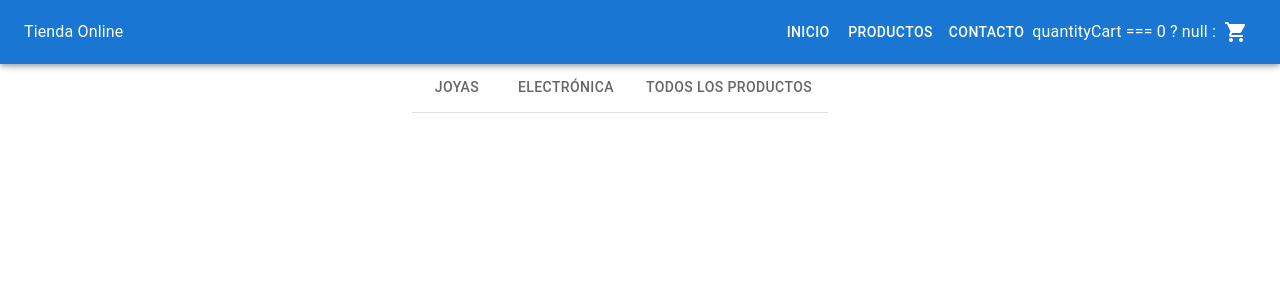
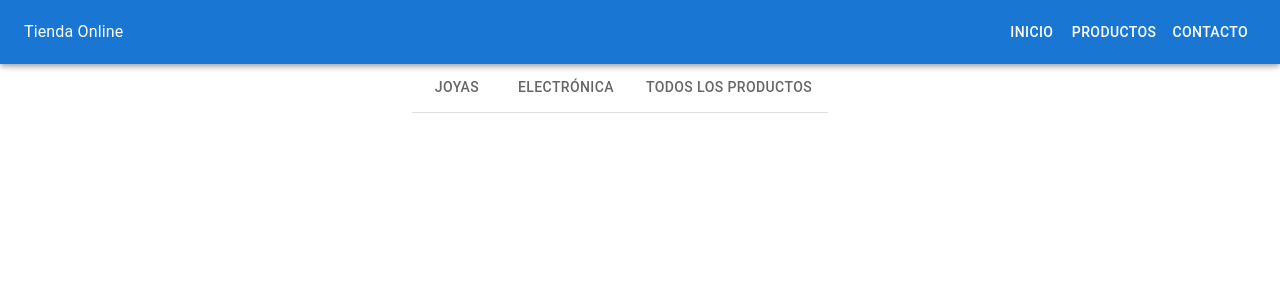
Before and after one commit to mbelenalvarez/reactAlvarezBelen, a React (Create React App) app in the folder react-alvarez-belen/: page /products in a window 1280 px wide. Shown: the top 300 px of the page. Built offline with nearby package versions, Linux system fonts and the light colour scheme.

Commit message:
arreglando

```diff
--- a/react-alvarez-belen/src/App.js
+++ b/react-alvarez-belen/src/App.js
@@ -3,10 +3,10 @@ import { BrowserRouter, Route, Routes } from 'react-router-dom';
 import Navbar from './components/Navbar';
 import CartWidget from './components/CartWidget';
 import Cart from './components/Cart';
-import Checkout from './components/Checkout';
 import ItemListContainer from './components/ItemListContainer';
 import ItemDetailContainer from './components/ItemDetailContainer';
 import ContextProvider from './context/AppContext';
+import Checkout from './components/checkout';
 
 
 function App() {
--- a/react-alvarez-belen/src/components/Navbar.js
+++ b/react-alvarez-belen/src/components/Navbar.js
@@ -69,12 +69,12 @@ const Navbar = () => {
             </Button>
           ))}
         </Box>
-        quantityCart === 0 ?
+        {quantityCart === 0 ?
             null
             :
             <Box sx={{ flexGrow: 0 }}>
                 <CartWidget cartQuantity={quantityCart} />
-          </Box>
+          </Box>}
     </Toolbar>
     </AppBar>
       <Toolbar />
```
